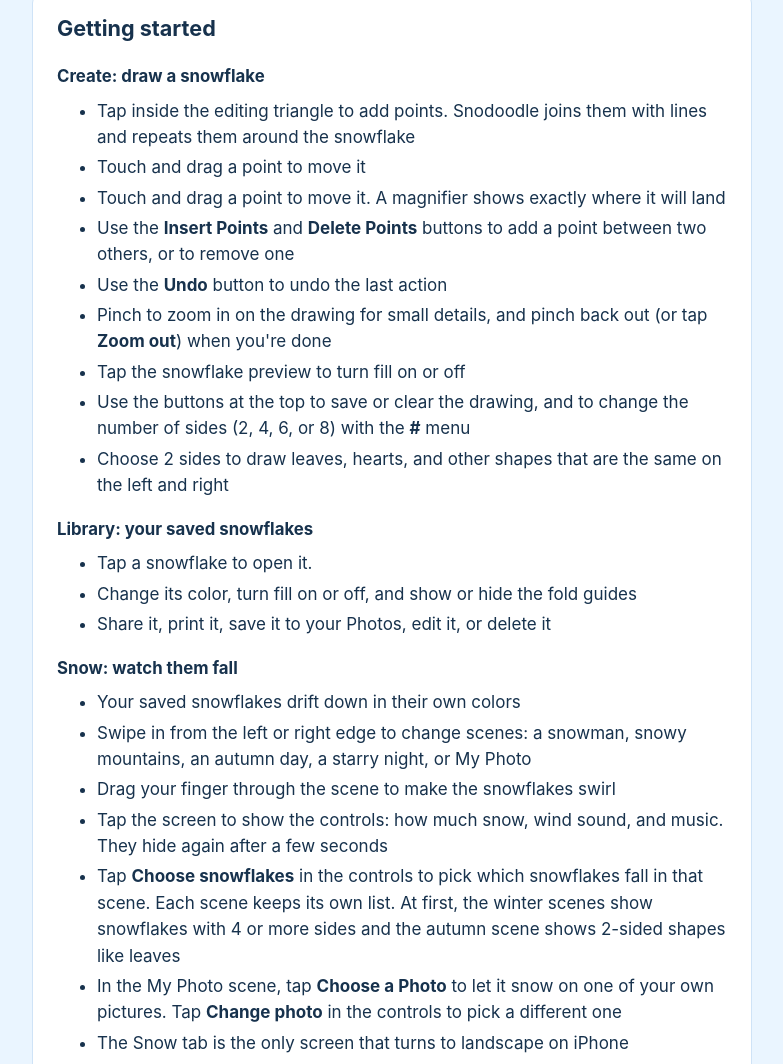
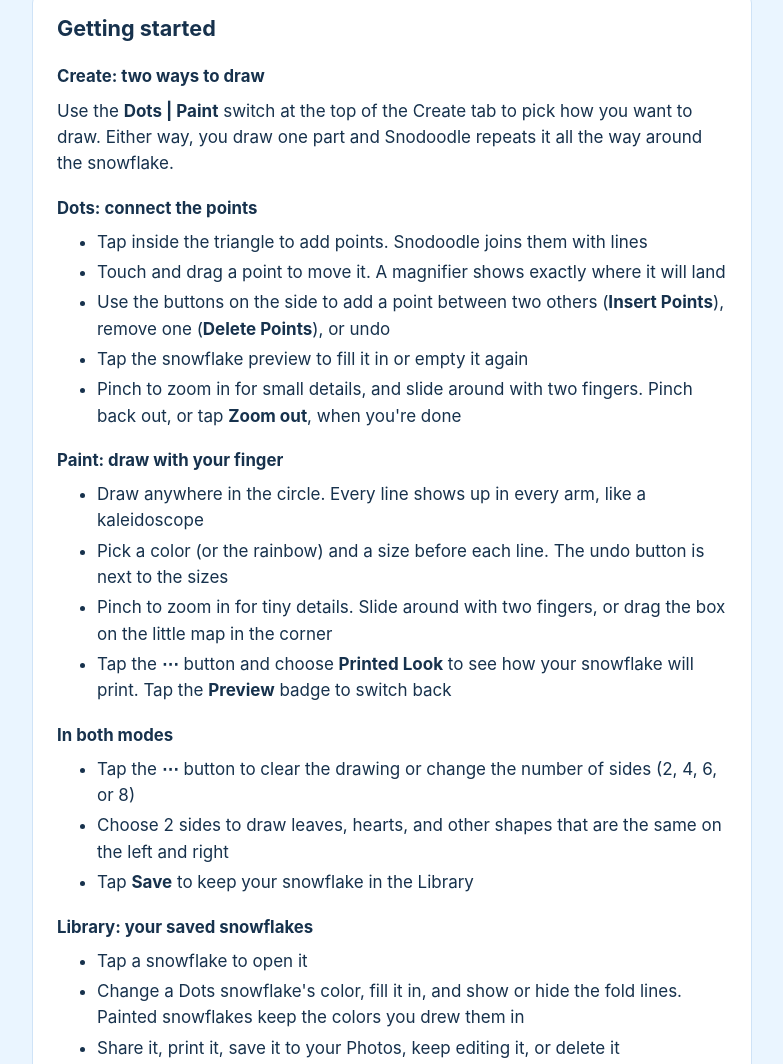
Before and after one commit to wvoshell/snodoodle-support, a plain HTML site: page index.html in a window 1280 px wide. Shown: the part 599-1663 px from the top of the page, without its empty margins (248-1031 px from the left). Drawn offline with Linux system fonts and the light colour scheme.

Commit message:
Update instructions for drawing and snowflake scenes

```diff
--- a/index.html
+++ b/index.html
@@ -108,34 +108,49 @@
   <section id="getting-started">
     <h2>Getting started</h2>
 
-    <h3>Create: draw a snowflake</h3>
+    <h3>Create: two ways to draw</h3>
+    <p>Use the <strong>Dots | Paint</strong> switch at the top of the Create tab to pick how you want to draw. Either way, you draw one part and Snodoodle repeats it all the way around the snowflake.</p>
+
+    <h3>Dots: connect the points</h3>
     <ul>
-      <li>Tap inside the editing triangle to add points. Snodoodle joins them with lines and repeats them around the snowflake</li>
-      <li>Touch and drag a point to move it</li>
+      <li>Tap inside the triangle to add points. Snodoodle joins them with lines</li>
       <li>Touch and drag a point to move it. A magnifier shows exactly where it will land</li>
-      <li>Use the <strong>Insert Points</strong> and <strong>Delete Points</strong> buttons to add a point between two others, or to remove one</li>
-      <li>Use the <strong>Undo</strong> button to undo the last action
-      <li>Pinch to zoom in on the drawing for small details, and pinch back out (or tap <strong>Zoom out</strong>) when you're done</li>
-      <li>Tap the snowflake preview to turn fill on or off</li>
-      <li>Use the buttons at the top to save or clear the drawing, and to change the number of sides (2, 4, 6, or 8) with the <strong>#</strong> menu</li>
+      <li>Use the buttons on the side to add a point between two others (<strong>Insert Points</strong>), remove one (<strong>Delete Points</strong>), or undo</li>
+      <li>Tap the snowflake preview to fill it in or empty it again</li>
+      <li>Pinch to zoom in for small details, and slide around with two fingers. Pinch back out, or tap <strong>Zoom out</strong>, when you're done</li>
+    </ul>
+
+    <h3>Paint: draw with your finger</h3>
+    <ul>
+      <li>Draw anywhere in the circle. Every line shows up in every arm, like a kaleidoscope</li>
+      <li>Pick a color (or the rainbow) and a size before each line. The undo button is next to the sizes</li>
+      <li>Pinch to zoom in for tiny details. Slide around with two fingers, or drag the box on the little map in the corner</li>
+      <li>Tap the <strong>⋯</strong> button and choose <strong>Printed Look</strong> to see how your snowflake will print. Tap the <strong>Preview</strong> badge to switch back</li>
+    </ul>
+
+    <h3>In both modes</h3>
+    <ul>
+      <li>Tap the <strong>⋯</strong> button to clear the drawing or change the number of sides (2, 4, 6, or 8)</li>
       <li>Choose 2 sides to draw leaves, hearts, and other shapes that are the same on the left and right</li>
+      <li>Tap <strong>Save</strong> to keep your snowflake in the Library</li>
     </ul>
 
     <h3>Library: your saved snowflakes</h3>
     <ul>
-      <li>Tap a snowflake to open it.</li>
-      <li>Change its color, turn fill on or off, and show or hide the fold guides</li>
-      <li>Share it, print it, save it to your Photos, edit it, or delete it</li>
+      <li>Tap a snowflake to open it</li>
+      <li>Change a Dots snowflake's color, fill it in, and show or hide the fold lines. Painted snowflakes keep the colors you drew them in</li>
+      <li>Share it, print it, save it to your Photos, keep editing it, or delete it</li>
     </ul>
 
     <h3>Snow: watch them fall</h3>
     <ul>
       <li>Your saved snowflakes drift down in their own colors</li>
-      <li>Swipe in from the left or right edge to change scenes: a snowman, snowy mountains, an autumn day, a starry night, or My Photo</li>
+      <li>Swipe in from the left or right edge to change scenes: a snowman, snowy mountains, an autumn day, a starry night, My Photo, or paper</li>
       <li>Drag your finger through the scene to make the snowflakes swirl</li>
-      <li>Tap the screen to show the controls: how much snow, wind sound, and music. They hide again after a few seconds</li>
-      <li>Tap <strong>Choose snowflakes</strong> in the controls to pick which snowflakes fall in that scene. Each scene keeps its own list. At first, the winter scenes show snowflakes with 4 or more sides and the autumn scene shows 2-sided shapes like leaves</li>
+      <li>Tap the screen to show the controls: how much snow, how big the snowflakes are, wind sound, and music. They hide again after a few seconds</li>
+      <li>Tap <strong>Choose snowflakes</strong> in the controls to pick which snowflakes fall in that scene. Each scene keeps its own list. At first, the snowman and mountain scenes show Dots snowflakes with 4 or more sides, the autumn scene shows 2-sided shapes like leaves, and the other scenes show everything</li>
       <li>In the My Photo scene, tap <strong>Choose a Photo</strong> to let it snow on one of your own pictures. Tap <strong>Change photo</strong> in the controls to pick a different one</li>
+      <li>In the paper scene, your snowflakes flutter down like paper cutouts. Pick a paper color in the controls</li>
       <li>The Snow tab is the only screen that turns to landscape on iPhone</li>
     </ul>
 
```
